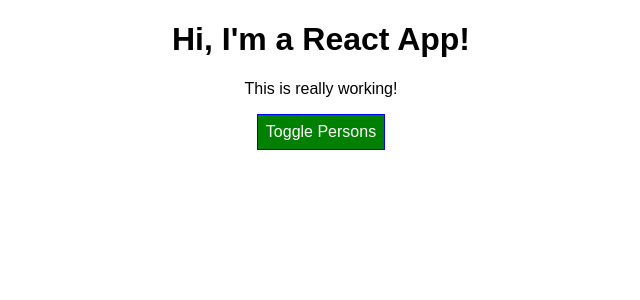
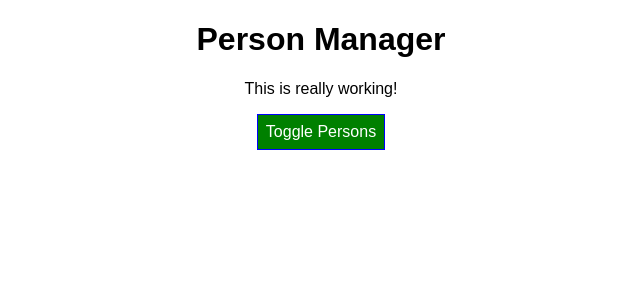
Before and after one commit to Mardiniii/react-basics, a React app: page / in a window 1280 px wide. Shown: the top 300 px of the page, without its empty margins (319-959 px from the left). Built offline with nearby package versions, Linux system fonts and the light colour scheme.

Commit message:
90. Component Creation LifeCyle

```diff
--- a/src/components/Cockpit/Cockpit.js
+++ b/src/components/Cockpit/Cockpit.js
@@ -19,7 +19,7 @@
 
   return (
     <div className={classes.Cockpit}>
-      <h1>Hi, I'm a React App!</h1>
+      <h1>{props.title}</h1>
       <p className={assignedClasses.join(" ")}>This is really working!</p>
       <button className={btnClass} onClick={props.clicked}>
         Toggle Persons
--- a/src/components/Persons/Person/Person.js
+++ b/src/components/Persons/Person/Person.js
@@ -7,6 +7,7 @@
   // if (rnd > 0.7) {
   //   throw new Error("Something went wrong");
   // }
+  console.log("[Person.js] rendering...");
 
   return (
     <div className={classes.Person}>
--- a/src/components/Persons/Persons.js
+++ b/src/components/Persons/Persons.js
@@ -1,8 +1,9 @@
 import React from "react";
 import Person from "./Person/Person";
 
-const Persons = (props) =>
-  props.persons.map((person, index) => {
+const Persons = (props) => {
+  console.log("[Persons.js] rendering...");
+  return props.persons.map((person, index) => {
     return (
       <Person
         click={() => props.clicked(index)}
@@ -15,5 +16,6 @@
       />
     );
   });
+};
 
 export default Persons;
--- a/src/containers/App.js
+++ b/src/containers/App.js
@@ -7,6 +7,12 @@
 import Cockpit from "../components/Cockpit/Cockpit";
 
 class App extends Component {
+  constructor(props) {
+    super(props);
+
+    console.log("[App.js] constructor");
+  }
+
   state = {
     persons: [
       { id: "asdf", name: "Kathe", age: 26 },
@@ -19,6 +25,20 @@
     otherState: "some other value",
     showPersons: false,
   };
+
+  static getDerivedStateFromProps(props, state) {
+    console.log("[App.js] getDerivedStateFromProps", props);
+    return state;
+  }
+
+  componentDidMount() {
+    console.log("[App.js] componentDidMount");
+  }
+
+  // Not recommended to use
+  componentWillMount() {
+    console.log("[App.js] componentWillMount");
+  }
 
   deletePersonHandler = (personIndex) => {
     // Two different ways to avoid changing the original `state` object from React
@@ -53,6 +73,7 @@
   };
 
   render() {
+    console.log("[App.js] render");
     let persons = null;
 
     if (this.state.showPersons) {
@@ -68,6 +89,7 @@
     return (
       <div className={classes.App}>
         <Cockpit
+          title={this.props.appTitle}
           showPersons={this.state.showPersons}
           persons={this.state.persons}
           clicked={this.togglePersonsHandler}
--- a/src/index.js
+++ b/src/index.js
@@ -4,5 +4,8 @@
 import App from "./containers/App";
 import registerServiceWorker from "./registerServiceWorker";
 
-ReactDOM.render(<App />, document.getElementById("root"));
+ReactDOM.render(
+  <App appTitle="Person Manager" />,
+  document.getElementById("root")
+);
 registerServiceWorker();
```
